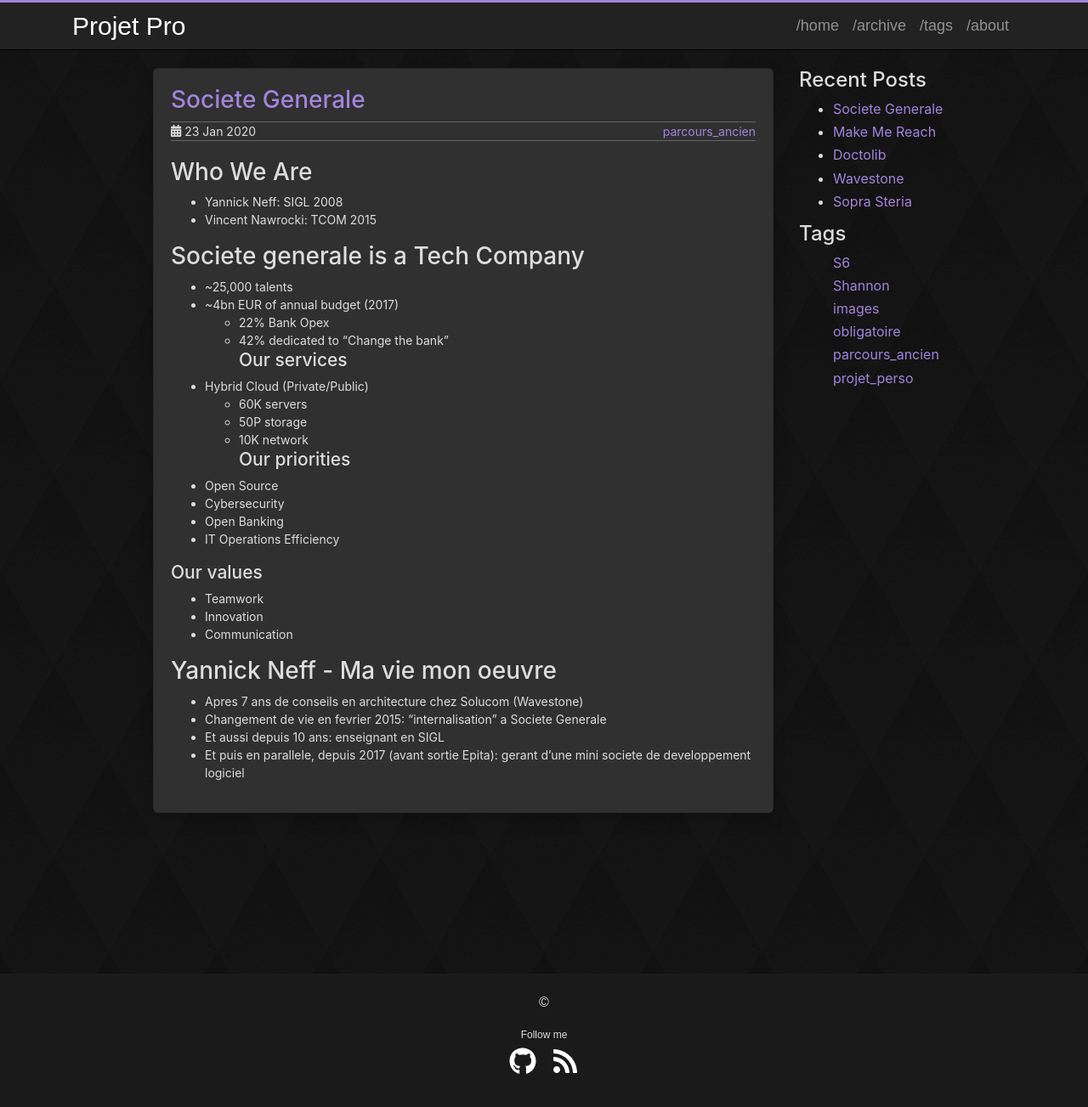
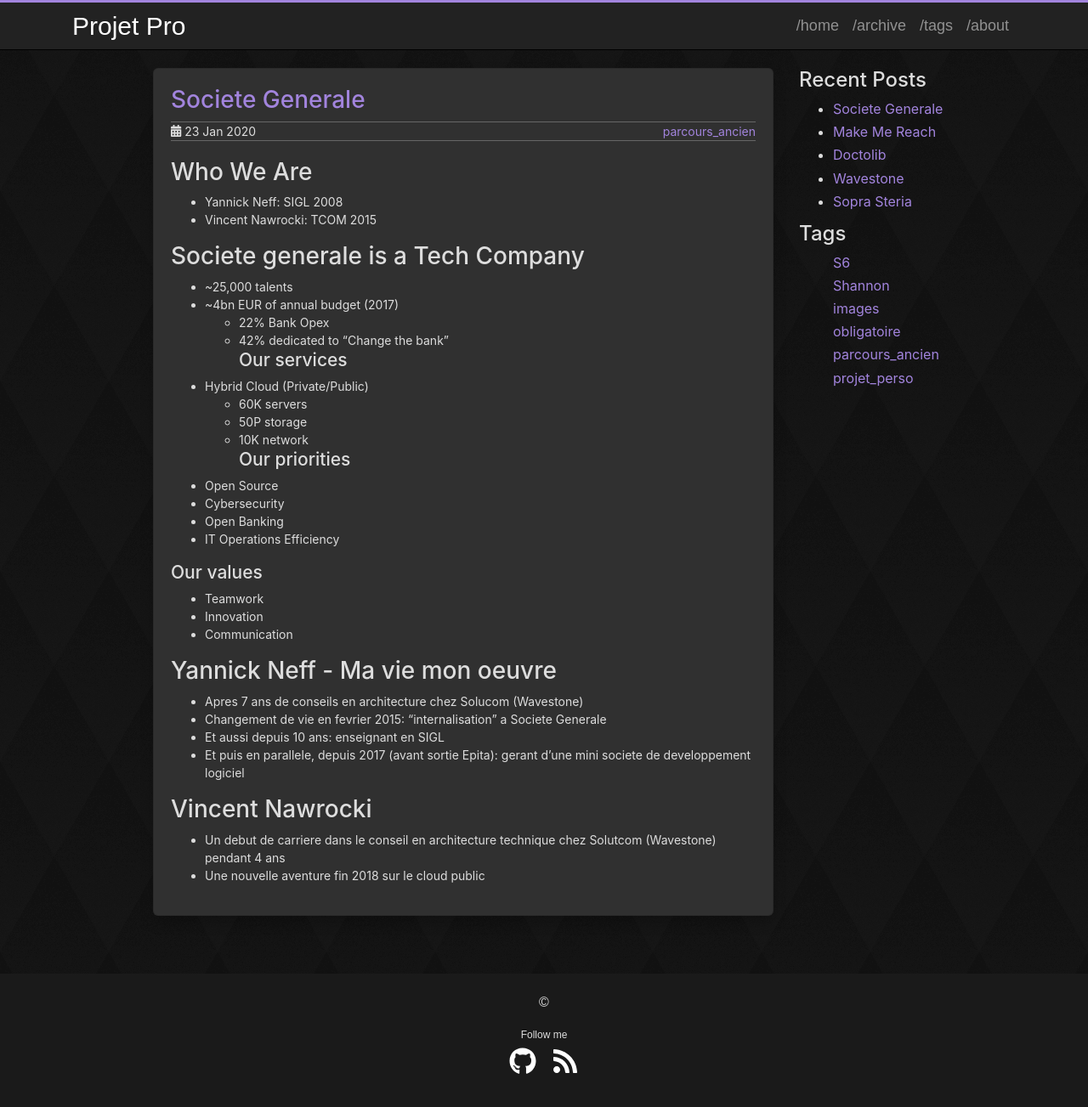
Before and after one commit to lemasyma/entreprise, a Jekyll site: the page built from _posts/2020-01-23-sg.md, in a window 1280 px wide and 1328 px high. Shown: the top 1303 px of the window at 85% size. Built offline with Jekyll 4.4.1, drawn with Linux system fonts in a browser that asks for light colours.

Commit message:
[CONFS] Fix formatting

```diff
--- a/_posts/2020-01-23-sg.md
+++ b/_posts/2020-01-23-sg.md
@@ -35,3 +35,7 @@
 * Changement de vie en fevrier 2015: "internalisation" a Societe Generale
 * Et aussi depuis 10 ans: enseignant en SIGL
 * Et puis en parallele, depuis 2017 (avant sortie Epita): gerant d'une mini societe de developpement logiciel
+
+# Vincent Nawrocki
+* Un debut de carriere dans le conseil en architecture technique chez Solutcom (Wavestone) pendant 4 ans
+* Une nouvelle aventure fin 2018 sur le cloud public
```
Also changed, not shown: _posts/2020-01-23-make-me-reach.md (+6 -6 lines).
